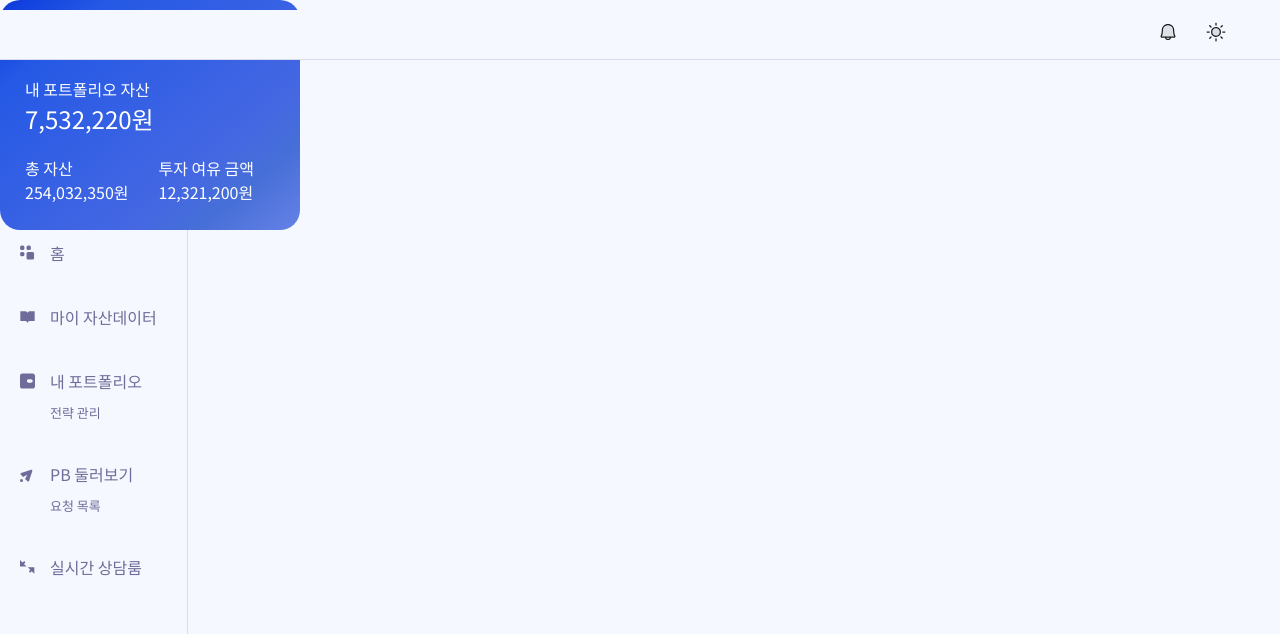
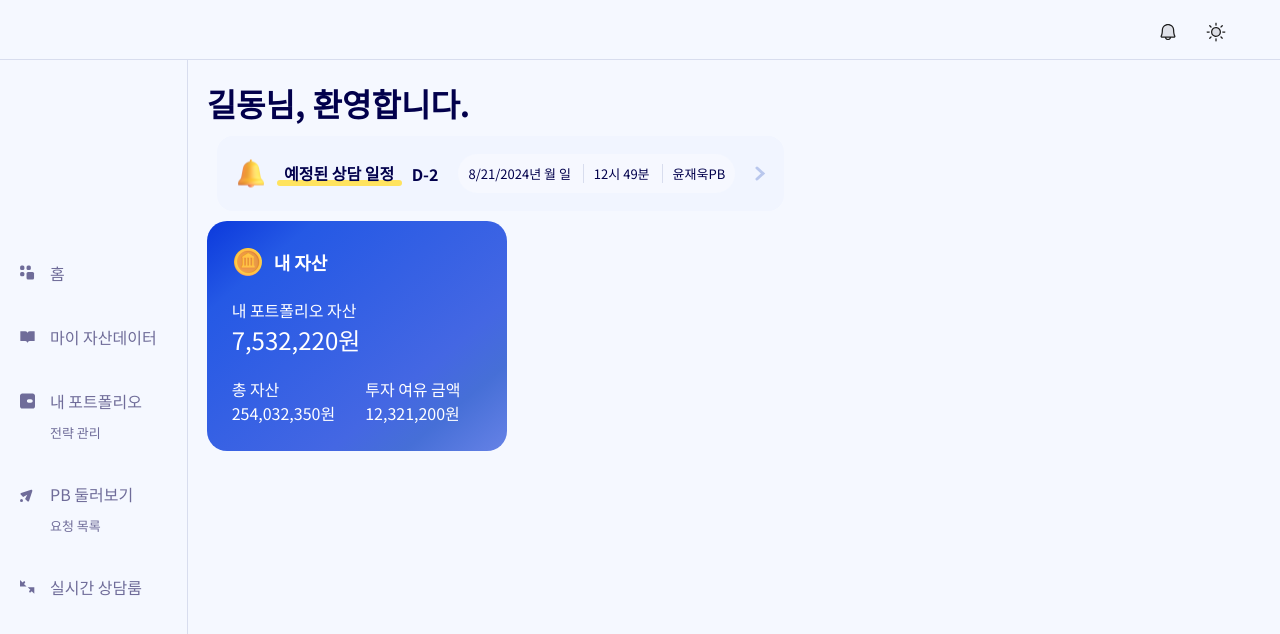
Before and after one commit to PizzaPickle/Frontend, a React (Vite) app in the folder pickle-frontend/: page / in a window 1280 px wide. Shown: the top 634 px of the page. Built offline with nearby package versions, Linux system fonts and the light colour scheme.

Commit message:
feat: 예정된 상담일정 바 구현

```diff
--- a/pickle-frontend/src/components/common/header/Header.style.js
+++ b/pickle-frontend/src/components/common/header/Header.style.js
@@ -1,13 +1,13 @@
 import styled, { css } from "styled-components";
 
 export const StyledHeaderDiv = styled.div`
-    position: fixed;
+    position: static;
     width: 100%;
   display: flex;
   justify-content: center;
   align-items: center;
   height: 50px;
-  margin: 10px 0px;
+  margin-top: 10px;
   background-color: ${({ theme }) => theme.colors.background};
   border-bottom: 1px solid ${({ theme }) => theme.colors.line_gray};
 `;
--- a/pickle-frontend/src/components/common/sidebar/Sidebar.style.js
+++ b/pickle-frontend/src/components/common/sidebar/Sidebar.style.js
@@ -1,12 +1,12 @@
 import styled, { css } from "styled-components";
 
 export const StyledSideDiv = styled.div`
-    position: fixed;
+    position: static;
     height: 100%;
-    z-index: -1;
+    z-index: 100;
     align-content: center;
     box-shadow: 1px 0 0 0 ${({ theme }) => theme.colors.line_gray};
-    margin: 10px;
+    margin-left: 10px;
     padding-left: 10px;
     padding-right: 30px;
 
--- a/pickle-frontend/src/components/common/wallet-card/WalletCard.jsx
+++ b/pickle-frontend/src/components/common/wallet-card/WalletCard.jsx
@@ -8,7 +8,7 @@ export default function WalletCard(props) {
         return amount.toLocaleString() + '원';
       };
 
-    const texts = props.texts
+    const texts = props.texts;
     const formattedAmounts = props.amounts.map(amount => formatCurrency(amount));
 
     return (
--- a/pickle-frontend/src/pages/Homepage/HomePage.jsx
+++ b/pickle-frontend/src/pages/Homepage/HomePage.jsx
@@ -3,17 +3,62 @@ import Header from "../../components/common/header/Header";
 import Sidebar from "../../components/common/sidebar/Sidebar";
 import AllMoney from "../../components/common/mydata/allmoney/AllMoney";
 import WalletCard from "../../components/common/wallet-card/WalletCard";
+import { StyledS1Text, StyledHomeContainer, StyledHomeContent, StyledHomeMainContent, StyledHeadText, StyledHomeSection1, StyledContentBlock } from "./HomePage.style";
 
 export default function HomePage(){
 
+    //TODO
+    const loginUserName = "홍길동";
+    const consultPB = "윤재욱";
+
+    const now = new Date();
+    const consultDate = new Date(); //!! 상담일자로 변경해야 함
+    consultDate.setDate(consultDate.getDate()-2);
+    const Dday = Math.floor((now - consultDate) / (1000 * 60 * 60 * 24));
+
+    const dateString = consultDate.toLocaleDateString();
+    const timeString = consultDate.toLocaleTimeString();
+    const [consultYear, consultMonth, consultDay] = dateString.split('.');
+    const [consultHour, consultMin, consultSec] = timeString.split(':');
+
+
+    //내 자산 지갑
     const walletTexts = ["내 포트폴리오 자산", "총 자산", "투자 여유 금액"]
     const walletAmounts = [7532220, 254032350, 12321200]
 
     return (
-        <>
-        <Header/>
-        <Sidebar/>
-        <WalletCard texts={walletTexts} amounts={walletAmounts}></WalletCard>
-        </>
+        <StyledHomeContainer>
+            <Header />
+            <StyledHomeMainContent>
+                    <Sidebar />
+                <StyledHomeContent>
+
+                    <StyledHeadText>
+                        {loginUserName.slice(1)}님, 환영합니다.
+                    </StyledHeadText>
+
+
+                    {/* section 1 */}
+                    <StyledHomeSection1>
+                        <StyledContentBlock>
+                            <StyledS1Text>
+                                <img src="/assets/home-bell.svg"></img>
+                                <span><p>예정된 상담 일정</p><hr></hr></span>
+                                <p style={{fontWeight:"700"}}>D-{Dday}</p>
+                                <section>
+                                    <p>{consultYear}년 {consultMonth}월 {consultDay}일</p>
+                                    <p>{consultHour}시 {consultMin}분</p>
+                                    <p>{consultPB}PB</p>
+                                </section>
+                                <img src="/assets/home-next.svg"></img>
+                            </StyledS1Text>
+                        </StyledContentBlock>
+                    </StyledHomeSection1>
+
+
+                    <WalletCard texts={walletTexts} amounts={walletAmounts} />
+                </StyledHomeContent>
+            </StyledHomeMainContent>
+        </StyledHomeContainer>
     )
 };
--- /dev/null
+++ b/pickle-frontend/src/pages/Homepage/HomePage.style.js
@@ -0,0 +1,78 @@
+import styled, { css } from "styled-components";
+
+
+export const StyledHomeContainer = styled.div`
+    display: flex;
+    height: 100vh;
+    flex-direction: column;
+`
+
+export const StyledHomeMainContent = styled.div`
+    display: flex;
+    flex: 1;
+`
+
+export const StyledHomeContent = styled.div`
+    flex: 1;
+    padding: 20px;
+    overflow-y: auto; /* 스크롤 */
+`
+
+export const StyledHeadText = styled.div`
+    font-size: xx-large;
+    font-weight: 700;
+    color: ${({ theme }) => theme.colors.navy};
+`
+
+export const StyledHomeSection1= styled.div`
+    display: flex;
+    gap: 20px;
+    padding: 10px;
+`
+
+export const StyledContentBlock= styled.div`
+    padding: 18px;
+    color: ${({ theme }) => theme.colors.navy};
+    border-radius: 16px;
+    background-color: ${({ theme }) => theme.colors.background_deep};
+`
+
+export const StyledS1Text= styled.div`
+    display: flex;
+    gap: 10px;
+    align-items: center;
+    justify-content: center;
+
+    span {
+        font-weight: 700;
+        width: 125px;
+    }
+
+    span > p {
+        text-align: center;
+    }
+
+    span > hr {
+        border: none;
+        height: 6px;
+        background-color: #FFE35E; /* 선의 색상 */
+        margin-top: -5px; /* 텍스트와 선 사이의 간격 */
+        border-radius: 20px;
+    }
+
+    section {
+        display: flex;
+        gap: 10px;
+        margin-left: 10px;
+        margin-right: 10px;
+        font-size: small;
+        background-color: #F6F8FF;
+        padding: 10px;
+        border-radius: 20px;
+    }
+
+    section > p:nth-child(-n+2) {
+        padding-right: 12px;
+        border-right: 1px solid ${({ theme }) => theme.colors.line_gray};
+    }
+`
```
Also changed, not shown: pickle-frontend/public/assets/home-bell.svg (added), pickle-frontend/public/assets/home-next.svg (added).
